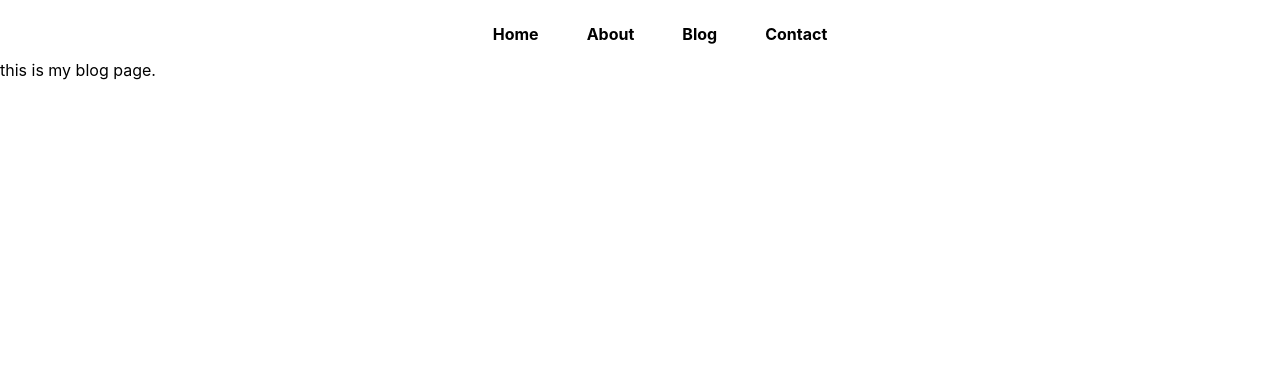
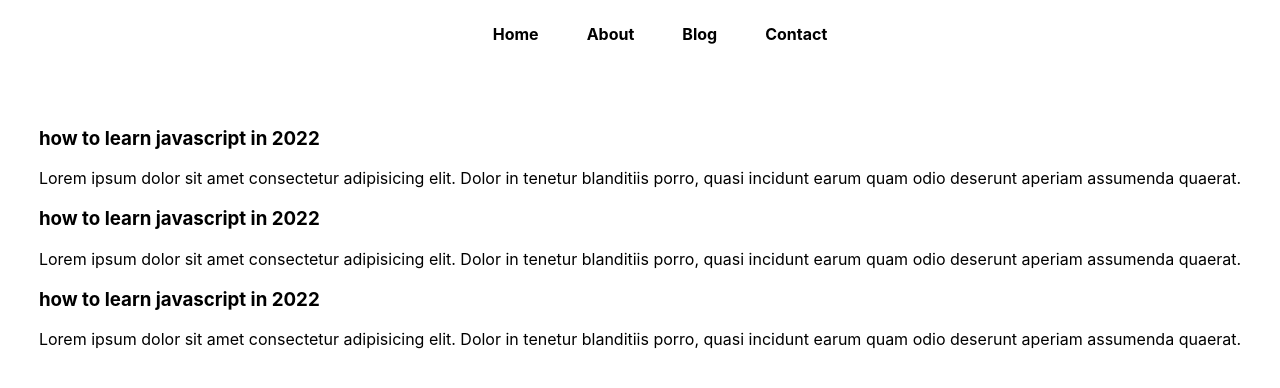
Before and after one commit to Tapan-Bhakhar/hunting-coder, a Next.js app: page /blog in a window 1280 px wide. Shown: the top 388 px of the page. Built offline with nearby package versions, Linux system fonts and the light colour scheme.

Commit message:
Implement Blog and Blog Post pages with styling and links

```diff
--- a/src/pages/blog.js
+++ b/src/pages/blog.js
@@ -1,10 +1,23 @@
-import React from 'react'
+import React from 'react';
+// import styles from '../styles/Blog.module.css';
+import styles from "@/styles/Blog.module.css";
+import Link from "next/link";
 
 const Blog = () => {
   return (
-    <div>
-      this is my blog page.
+    <main className={styles.main}>
+    <div className={styles.container}>
+      <div >
+        <Link href={'/blogpost/learn-javascript'}>
+        <h3 className={styles.blogItemh3}>how to learn javascript in 2022</h3></Link>
+        <p>Lorem ipsum dolor sit amet consectetur adipisicing elit. Dolor in tenetur blanditiis porro, quasi incidunt earum quam odio deserunt aperiam assumenda quaerat.</p>
+        <h3 className={styles.blogItemh3}>how to learn javascript in 2022</h3>
+        <p>Lorem ipsum dolor sit amet consectetur adipisicing elit. Dolor in tenetur blanditiis porro, quasi incidunt earum quam odio deserunt aperiam assumenda quaerat.</p>
+        <h3 className={styles.blogItemh3}>how to learn javascript in 2022</h3>
+        <p>Lorem ipsum dolor sit amet consectetur adipisicing elit. Dolor in tenetur blanditiis porro, quasi incidunt earum quam odio deserunt aperiam assumenda quaerat.</p>
+      </div>
     </div>
+    </main>
   )
 }
 
--- /dev/null
+++ b/src/styles/Blog.module.css
@@ -0,0 +1,19 @@
+  .container {
+    padding: 0 2rem;
+  }
+
+  .main {
+    min-height: 100vh;
+    padding: 2rem 0;
+    flex: 1;
+    display: flex;
+    flex-direction: column;
+    justify-content: center;
+    align-items: center;
+    justify-content: flex-start;
+    padding-top: 3rem;
+  }
+
+  .blogItemh3{
+    cursor: pointer;
+  }
--- /dev/null
+++ b/src/styles/BlogPost.module.css
@@ -0,0 +1,15 @@
+  .container {
+    padding: 0 11rem;
+  }
+
+  .main {
+    min-height: 100vh;
+    padding: 2rem 0;
+    flex: 1;
+    display: flex;
+    flex-direction: column;
+    justify-content: center;
+    align-items: center;
+    justify-content: flex-start;
+    padding-top: 3rem;
+  }
```
Also changed, not shown: src/pages/blogpost/[slug].js (+11 -2 lines).
